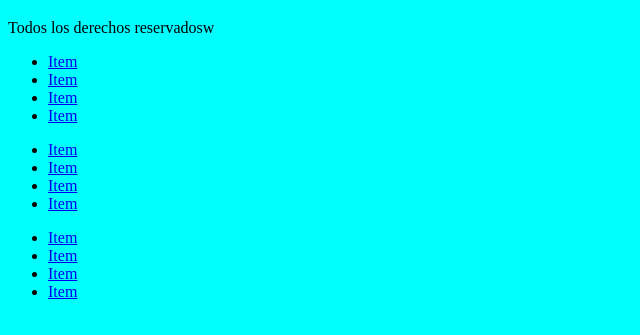
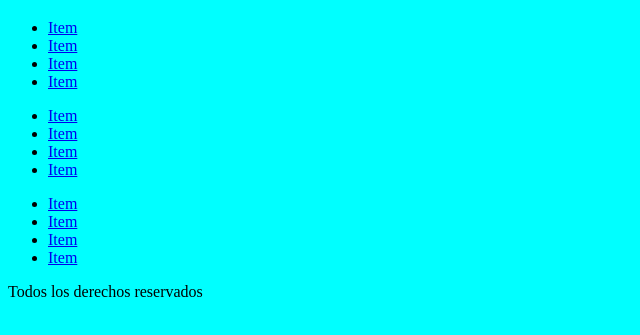
Before and after one commit to Juanptovarh/testing, a plain HTML site: page index.html in a window 1280 px wide. Shown: the part 61-396 px from the top of the page, without its empty margins (0-640 px from the left). Drawn offline with Linux system fonts and the light colour scheme.

Commit message:
[+] Se acomodaron algunos objetos

```diff
--- a/index.html
+++ b/index.html
@@ -10,7 +10,6 @@
     <h1>Ramas en Git y GitHub</h1>
 
     <footer class="footer">
-        <p>Todos los derechos reservadosw</p>
         <ul>
             <li><a href="#">Item</a></li>
             <li><a href="#">Item</a></li>
@@ -29,6 +28,7 @@
             <li><a href="#">Item</a></li>
             <li><a href="#">Item</a></li>
         </ul>
+        <p>Todos los derechos reservados</p>
     </footer>
 
     <script src="./js/main.js"></script>
```
